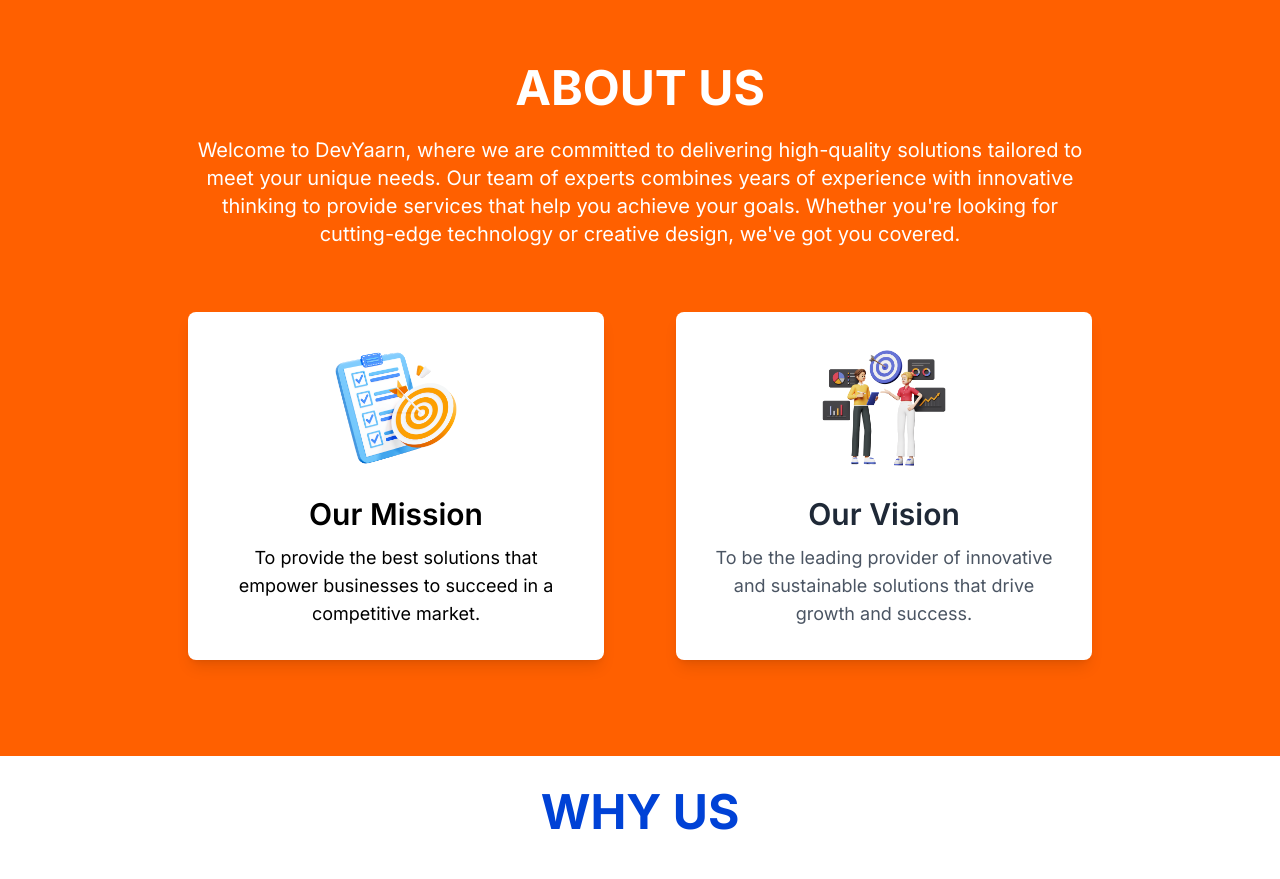
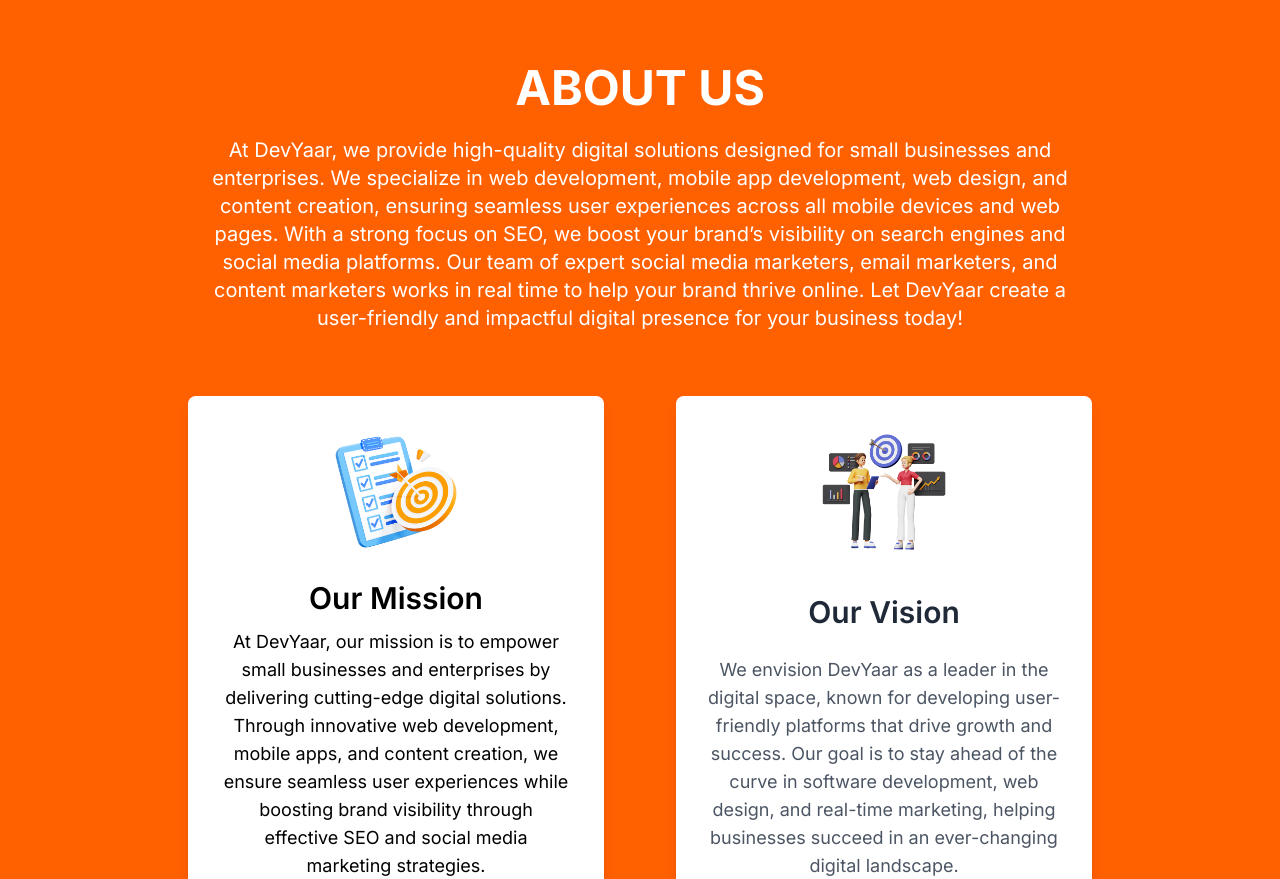
Before and after one commit to mk-muzzammil/DevYaar-Portfolio-Website, a React (Vite) app: page / in a window 1280 px wide. Shown: the part 1900-2779 px from the top of the page. Built offline with nearby package versions, Linux system fonts and the light colour scheme.

Commit message:
Content for the About Us Page

```diff
--- a/src/components/AboutUs/About.jsx
+++ b/src/components/AboutUs/About.jsx
@@ -10,12 +10,7 @@
             About Us
           </h2>
           <p className="text-lg lg:text-xl text-white max-w-4xl mx-auto">
-            Welcome to DevYaarn, where we are committed to delivering
-            high-quality solutions tailored to meet your unique needs. Our team
-            of experts combines years of experience with innovative thinking to
-            provide services that help you achieve your goals. Whether you're
-            looking for cutting-edge technology or creative design, we've got
-            you covered.
+            At DevYaar, we provide high-quality digital solutions designed for small businesses and enterprises. We specialize in web development, mobile app development, web design, and content creation, ensuring seamless user experiences across all mobile devices and web pages. With a strong focus on SEO, we boost your brand’s visibility on search engines and social media platforms. Our team of expert social media marketers, email marketers, and content marketers works in real time to help your brand thrive online. Let DevYaar create a user-friendly and impactful digital presence for your business today!
           </p>
         </div>
         <div className="flex flex-wrap justify-center gap-10">
@@ -30,8 +25,7 @@
                 Our Mission
               </h3>
               <p className="text-black text-base lg:text-lg">
-                To provide the best solutions that empower businesses to succeed
-                in a competitive market.
+              At DevYaar, our mission is to empower small businesses and enterprises by delivering cutting-edge digital solutions. Through innovative web development, mobile apps, and content creation, we ensure seamless user experiences while boosting brand visibility through effective SEO and social media marketing strategies.
               </p>
             </div>
           </div>
@@ -46,8 +40,7 @@
                 Our Vision
               </h3>
               <p className="text-gray-600 text-base lg:text-lg">
-                To be the leading provider of innovative and sustainable
-                solutions that drive growth and success.
+              We envision DevYaar as a leader in the digital space, known for developing user-friendly platforms that drive growth and success. Our goal is to stay ahead of the curve in software development, web design, and real-time marketing, helping businesses succeed in an ever-changing digital landscape.
               </p>
             </div>
           </div>
```
